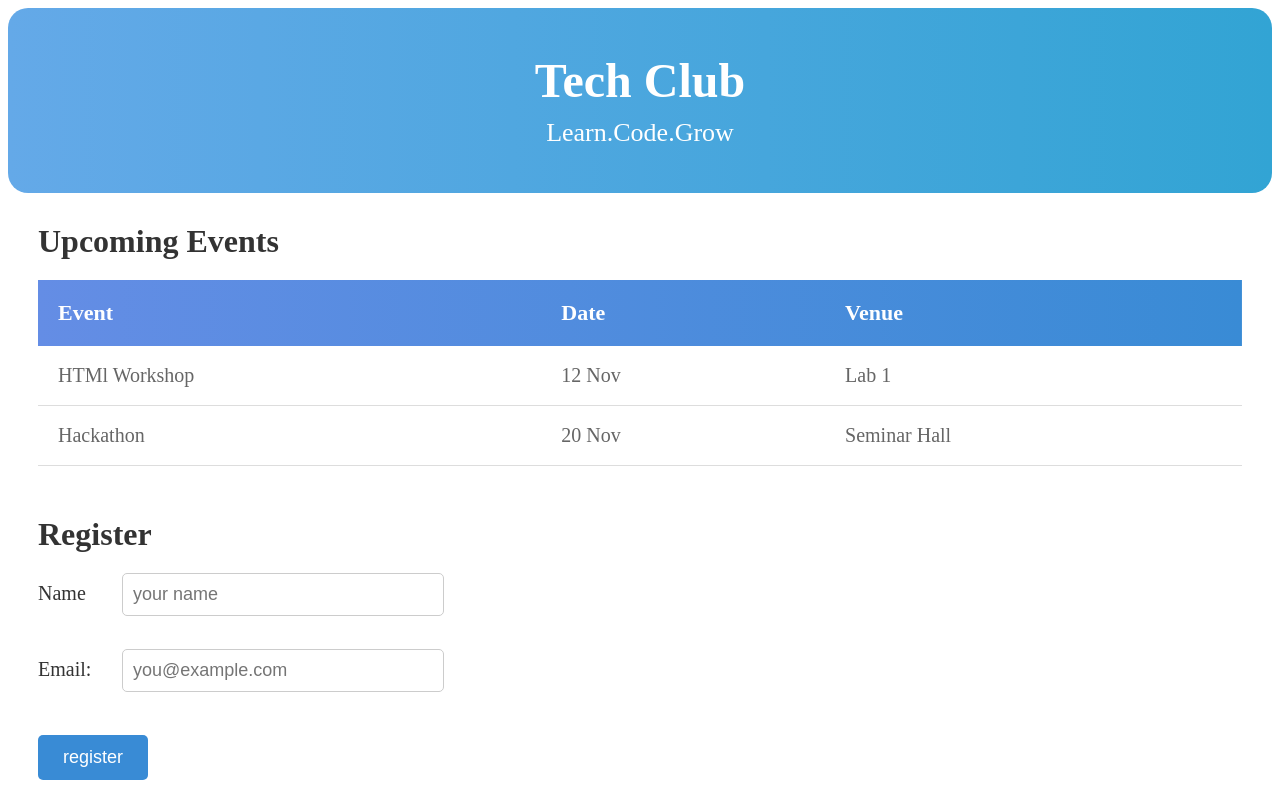
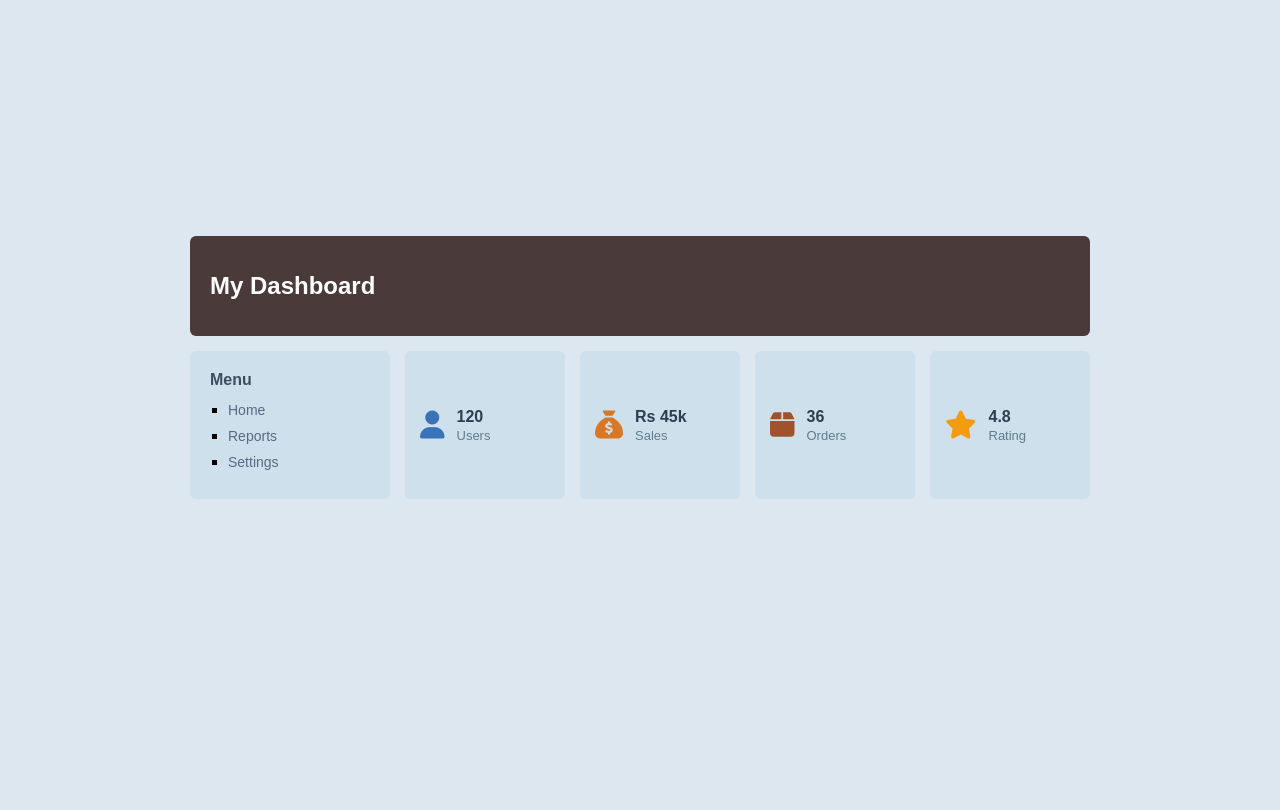
Before and after one commit to kushagragangwar25-hash/MERN_assignment, a plain HTML site: page index.html in a window 1280 px wide. Drawn offline with Linux system fonts and the light colour scheme.

Commit message:
Add files via upload
week8

```diff
--- a/index.html
+++ b/index.html
@@ -1,63 +1,69 @@
 <!DOCTYPE html>
 <html lang="en">
 <head>
-    <meta charset="UTF-8">
-    <meta name="viewport" content="width=device-width, initial-scale=1.0">
-    <title>Tech club </title>
-    <link rel="stylesheet" href="style.css">
+  <meta charset="UTF-8">
+  <meta name="viewport" content="width=device-width, initial-scale=1.0">
+  <title>My Dashboard</title>
+  <link rel="stylesheet" href="style.css">
+  <!-- FontAwesome for icons -->
+  <link rel="stylesheet" href="https://cdnjs.cloudflare.com/ajax/libs/font-awesome/6.4.0/css/all.min.css">
+</head>
+<body>
 
- </head>
-<body>
-    <header>
-        <h1> Tech Club </h1>
-        <p> Learn.Code.Grow </p>
+  <div class="dashboard-container">
+
+    <!-- Top Header -->
+    <header class="header">
+      <h1>My Dashboard</h1>
     </header>
-    <section>
-        <h2>Upcoming Events </h2>
-        <table>
-            <thead>
-                <tr>
-            <th> Event </th>
-            <th>Date </th>
-            <th> Venue </th>
-                </tr>
-                </thead>
-                <tbody>
-                    <td>HTMl Workshop </td>
-                    <td>  12 Nov </td>
-                    <td> Lab 1</td>
-                </tr>
 
-                <tr>
-                    <td>Hackathon</td>
-                    <td> 20 Nov </td>
-                    <td>Seminar Hall </td>
-                </tr>
-                </tbody>
+    <!-- Sidebar / Menu -->
+    <aside class="sidebar">
+      <h3>Menu</h3>
+      <ul>
+        <li><a href="#">Home</a></li>
+        <li><a href="#">Reports</a></li>
+        <li><a href="#">Settings</a></li>
+      </ul>
+    </aside>
 
-        </table>
-        <section
-            class="register"></section>
-          <h2> Register </h2>
-          <form>
-            <label> Name </label>
-            <input type="text" placeholder="your name" required>
-            <br> <br>
-            <label> Email:</label>
-            <input type ="Email"
-            placeholder="you@example.com"required>
-            <br> <br>
-            <button type="submit">register</button>
-            </form>
+    <!-- Main Content Area with Stat Cards -->
+    <main class="main-content">
 
-            </section>
+      <div class="card">
+        <i class="fa-solid fa-user card-icon blue-icon"></i>
+        <div class="card-info">
+          <h2>120</h2>
+          <p>Users</p>
+
+
         </div>
+      </div>
+
+      <div class="card">
+        <i class="fa-solid fa-sack-dollar card-icon orange-icon"></i>
+        <div class="card-info">
+          <h2>Rs 45k</h2>
+          <p>Sales</p>
+        </div>
+      </div>
+
+      <div class="card">
+        <i class="fa-solid fa-box card-icon brown-icon"></i>
 
 
 
 
 
 
-</body>
+        <div class="card-info">
+          <h2>36</h2>
+          <p>Orders</p>
+        </div>
+      </div>
 
-</html>
+      <div class="card">
+        <i class="fa-solid fa-star card-icon yellow-icon"></i>
+        <div class="card-info">
+          <h2>4.8</h2>
+          <p>Rating</p>
--- a/style.css
+++ b/style.css
@@ -1,90 +1,140 @@
-header {
-  background: linear-gradient(to right, #64a9e8, #32a4d4);
-  color: white;
-  text-align: center;
-  padding: 35px 20px;
-  border-radius: 20px;
-  margin-bottom: 30px;
+* {
+  margin: 0;
+  padding: 0;
+  box-sizing: border-box;
+  font-family: Arial, sans-serif;
 }
 
-h1 {
-  font-size: 48px;
-  margin: 10px 0;
+body {
+  background-color: #dce7f0;
+  display: flex;
+  justify-content: center;
+  align-items: center;
+  min-height: 100vh;
+  padding: 20px;
 }
 
-p {
-  font-size: 26px;
-  margin: 10px 0;
+/* Dashboard Grid Structure */
+.dashboard-container {
+  display: grid;
+  grid-template-columns: 200px 1fr;
+  grid-template-rows: 100px 1fr 50px;
+  grid-template-areas:
+    "header header"
+    "sidebar main"
+    "footer footer";
+  gap: 15px;
+  width: 100%;
+  max-width: 900px;
 }
 
-section {
-  margin: 30px;
+/* Header Styling */
+.header {
+  grid-area: header;
+  background-color: #4a3b3a;
+  color: white;
+  display: flex;
+  align-items: center;
+  padding-left: 20px;
+  border-radius: 6px;
 }
 
-h2 {
-  font-size: 32px;
-  color: #333;
-  margin-bottom: 20px;
+.header h1 {
+  font-size: 24px;
+  font-weight: bold;
 }
 
-table {
-  width: 100%;
-  border-collapse: collapse;
-  margin-bottom: 50px;
+/* Sidebar Styling */
+.sidebar {
+  grid-area: sidebar;
+  background-color: #cde0ec;
+  padding: 20px;
+  border-radius: 6px;
 }
 
-thead {
-  background: linear-gradient(to right, #648de5, #398bd5);
-  color: white;
+.sidebar h3 {
+  color: #3b4e61;
+  margin-bottom: 12px;
+  font-size: 16px;
 }
 
-th {
-  padding: 20px;
-  text-align: left;
-  font-size: 22px;
+.sidebar ul {
+  list-style-type: square;
+  padding-left: 18px;
 }
 
-td {
-  padding: 18px 20px;
-  font-size: 20px;
-  color: #666;
-  border-bottom: 1px solid #ddd;
+.sidebar li {
+  margin-bottom: 8px;
 }
 
-/* Form Styles */
-form {
-  margin-top: 20px;
+.sidebar a {
+  color: #556b82;
+  text-decoration: none;
+  font-size: 14px;
 }
 
-label {
-  display: inline-block;
-  width: 80px;
-  font-size: 20px;
-  color: #333;
-  margin-bottom: 15px;
+.sidebar a:hover {
+  text-decoration: underline;
 }
 
-input {
-  padding: 10px;
-  font-size: 18px;
-  border: 1px solid #ccc;
-  border-radius: 5px;
-  width: 300px;
-  margin-bottom: 15px;
+/* Main Content Styling (CSS Grid for Cards) */
+.main-content {
+  grid-area: main;
+  display: grid;
+  grid-template-columns: repeat(4, 1fr);
+  gap: 15px;
 }
 
-button {
-  background-color: #398bd5;
-  color: white;
-  padding: 12px 25px;
-  border: none;
-  border-radius: 5px;
-  cursor: pointer;
-  font-size: 18px;
-  display: block;
-  margin-top: 10px;
+.card {
+  background-color: #cde0ec;
+  padding: 15px;
+  border-radius: 6px;
+  display: flex;
+  align-items: center;
+  gap: 12px;
 }
 
-button:hover {
-  background-color: #32a4d4;
+.card-icon {
+  font-size: 28px;
 }
+
+.blue-icon { color: #3b73b9; }
+.orange-icon { color: #d97724; }
+.brown-icon { color: #a0522d; }
+.yellow-icon { color: #f39c12; }
+.gray-icon { color: #7f8c8d; }
+
+.check-box-icon {
+  background-color: #2ecc71;
+  color: white;
+  width: 28px;
+  height: 28px;
+  display: flex;
+  align-items: center;
+  justify-content: center;
+  border-radius: 3px;
+  font-size: 16px;
+}
+
+.card-info h2 {
+  font-size: 16px;
+  color: #2c3e50;
+  margin-bottom: 2px;
+}
+
+.card-info p {
+  font-size: 13px;
+  color: #607d8b;
+}
+
+/* Footer Styling */
+.footer {
+  grid-area: footer;
+  background-color: #2b3a55;
+  color: white;
+  display: flex;
+  align-items: center;
+  justify-content: center;
+  border-radius: 6px;
+  font-size: 14px;
+}
```
